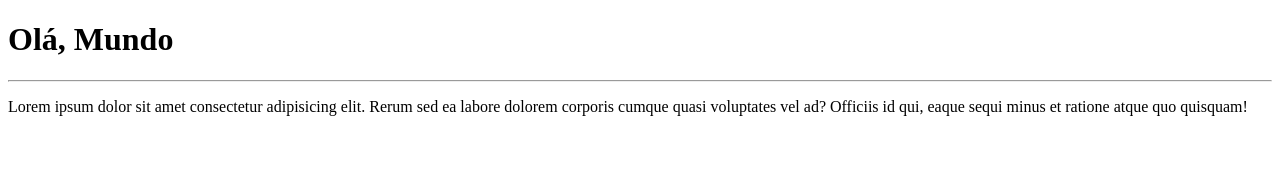
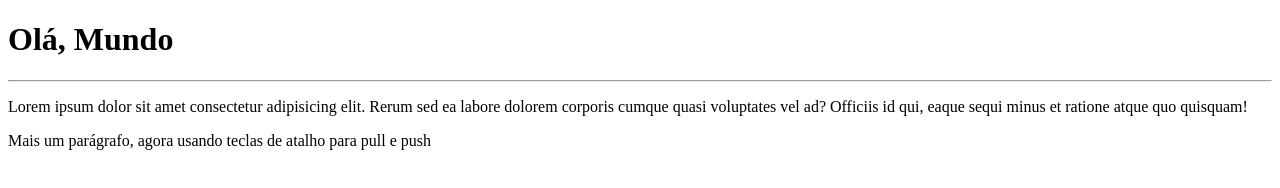
Before and after one commit to criscristiandarosa/OlaMundo, a plain HTML site: page site-exemplo/index.html in a window 1280 px wide. Drawn offline with Linux system fonts and the light colour scheme.

Commit message:
Update index.html

```diff
--- a/site-exemplo/index.html
+++ b/site-exemplo/index.html
@@ -9,5 +9,6 @@
     <h1>Olá, Mundo</h1>
     <hr>
     <p>Lorem ipsum dolor sit amet consectetur adipisicing elit. Rerum sed ea labore dolorem corporis cumque quasi voluptates vel ad? Officiis id qui, eaque sequi minus et ratione atque quo quisquam!</p>
+    <p>Mais um parágrafo, agora usando teclas de atalho para pull e push</p>
 </body>
 </html>
```
